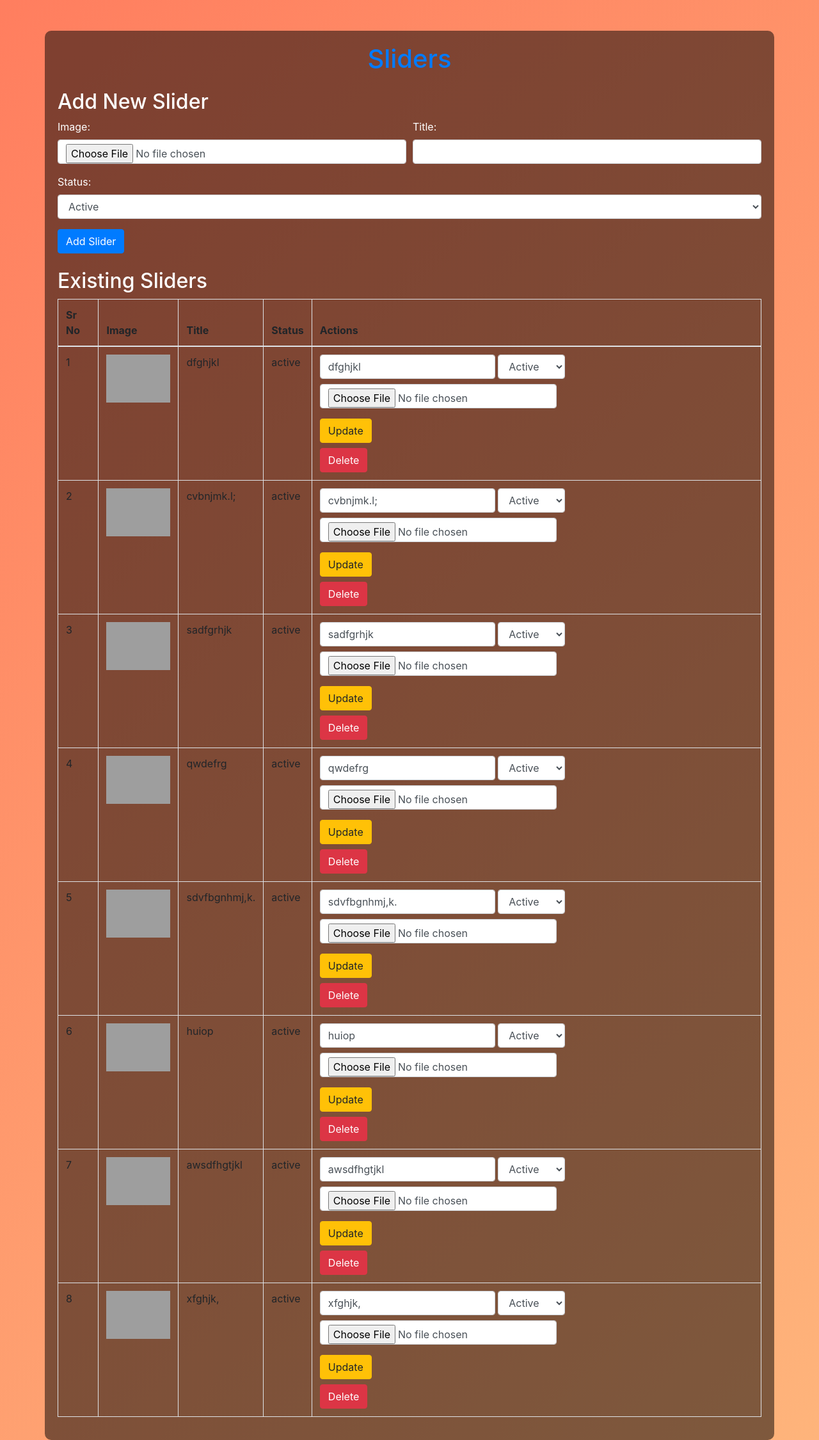
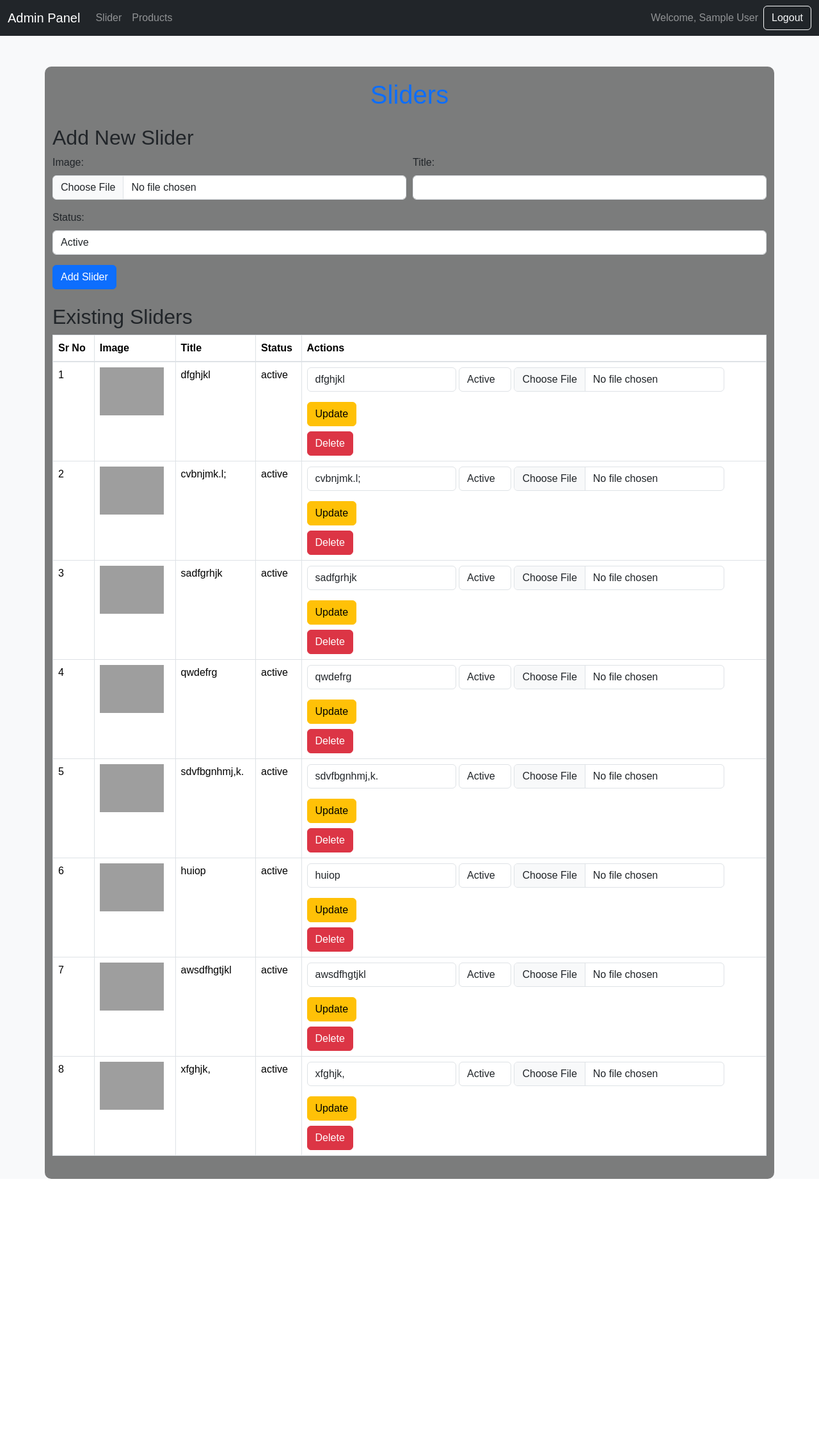
Before and after one commit to laxmanpradhan784/mvcproject, a PHP site: page /slider.php in a window 1280 px wide. Shown: the whole page at 64% size. After the commit the page ends 1842 px from the top, so only its background shows below. Run offline with PHP 8.4, Linux system fonts and the light colour scheme; the visitor is signed in with stand-in values (Sample User, id 1); data comes from the database, SQL or seed files in the repository; grey boxes are pictures that could not be loaded.

Commit message:
ihfiednhcf

```diff
--- a/adminside/models/model.php
+++ b/adminside/models/model.php
@@ -60,7 +60,7 @@ class Model {
     }
 
     public function fetchProducts() {
-        return $this->conn->query("SELECT * FROM products"); // Return the result directly
+        return $this->conn->query("SELECT * FROM products ORDER BY id DESC"); // Return the result directly
     }
 
     public function getProduct($id) {
@@ -69,7 +69,7 @@ class Model {
     }
 
     public function addProduct($name, $description, $price, $image, $status) {
-        $query = "INSERT INTO products (name, description, price, image, status) VALUES ('$name', '$description', $price, '$image', '$status')";
+        $query = "INSERT INTO products (name, description, price, image, status) VALUES ('$name', '$description', $price, '$image', '$status') ";
         return $this->conn->query($query); // Return the result directly
     }
 
@@ -85,7 +85,7 @@ class Model {
     }
 
     public function getProducts() {
-        $result = $this->conn->query("SELECT id, name, description, price, status, image FROM products WHERE status = 'active'");
+        $result = $this->conn->query("SELECT id, name, description, price, status, image FROM products WHERE status = 'active' ORDER BY id DESC");
         return $result ? $result->fetch_all(MYSQLI_ASSOC) : []; // Fetching as an associative array
     }
 }
--- /dev/null
+++ b/adminside/navbar.php
@@ -0,0 +1,57 @@
+<!DOCTYPE html>
+<html lang="en">
+
+<head>
+    <meta charset="UTF-8">
+    <meta name="viewport" content="width=device-width, initial-scale=1.0">
+    <meta http-equiv="X-UA-Compatible" content="ie=edge">
+    <title>Admin Panel</title>
+    <link href="https://cdn.jsdelivr.net/npm/bootstrap@5.3.0-alpha1/dist/css/bootstrap.min.css" rel="stylesheet">
+    <style>
+        body {
+            font-family: Arial, sans-serif;
+            background-color: #f8f9fa;
+        }
+
+        footer {
+            background-color: #343a40;
+            color: white;
+            padding: 20px;
+            position: fixed;
+            width: 100%;
+            bottom: 0;
+        }
+    </style>
+</head>
+
+<body>
+
+    <nav class="navbar navbar-expand-lg navbar-dark bg-dark">
+        <div class="container-fluid">
+            <a class="navbar-brand" href="index.php">Admin Panel</a>
+            <button class="navbar-toggler" type="button" data-bs-toggle="collapse" data-bs-target="#navbarNav"
+                aria-controls="navbarNav" aria-expanded="false" aria-label="Toggle navigation">
+                <span class="navbar-toggler-icon"></span>
+            </button>
+            <div class="collapse navbar-collapse" id="navbarNav">
+                <ul class="navbar-nav me-auto mb-2 mb-lg-0">
+                    <li class="nav-item">
+                        <a class="nav-link" href="slider.php">Slider</a>
+                    </li>
+
+                    <li class="nav-item">
+                        <a class="nav-link" href="product.php">Products</a>
+                    </li>
+                </ul>
+                <span class="navbar-text">
+                    Welcome, <?php echo $_SESSION['admin_fname']; ?>
+                </span>
+                <a href="logout.php" class="btn btn-outline-light ms-2">Logout</a>
+            </div>
+        </div>
+    </nav>
+
+    <script src="https://cdn.jsdelivr.net/npm/bootstrap@5.3.0-alpha1/dist/js/bootstrap.bundle.min.js"></script>
+</body>
+
+</html>
--- a/adminside/slider.php
+++ b/adminside/slider.php
@@ -29,8 +29,7 @@ if ($_SERVER['REQUEST_METHOD'] == 'POST' && isset($_POST['update_id'])) {
     <link rel="stylesheet" href="https://stackpath.bootstrapcdn.com/bootstrap/4.5.2/css/bootstrap.min.css">
     <style>
     body {
-        background: linear-gradient(135deg, #ff7e5f, #feb47b); /* Example gradient colors */
-        color: #fff; /* Change text color for better visibility */
+        background-color: gray; /* Example gradient colors *//* Change text color for better visibility */
     }
 
     .slider-image {
@@ -57,6 +56,7 @@ if ($_SERVER['REQUEST_METHOD'] == 'POST' && isset($_POST['update_id'])) {
 
 </head>
 <body>
+    <?php include 'navbar.php'; ?>
     <div class="container mt-5">
         <h1 class="mb-4 text-center text-primary">Sliders</h1>
 
```
Also changed, not shown: adminside/product.php (+12 -3 lines).
